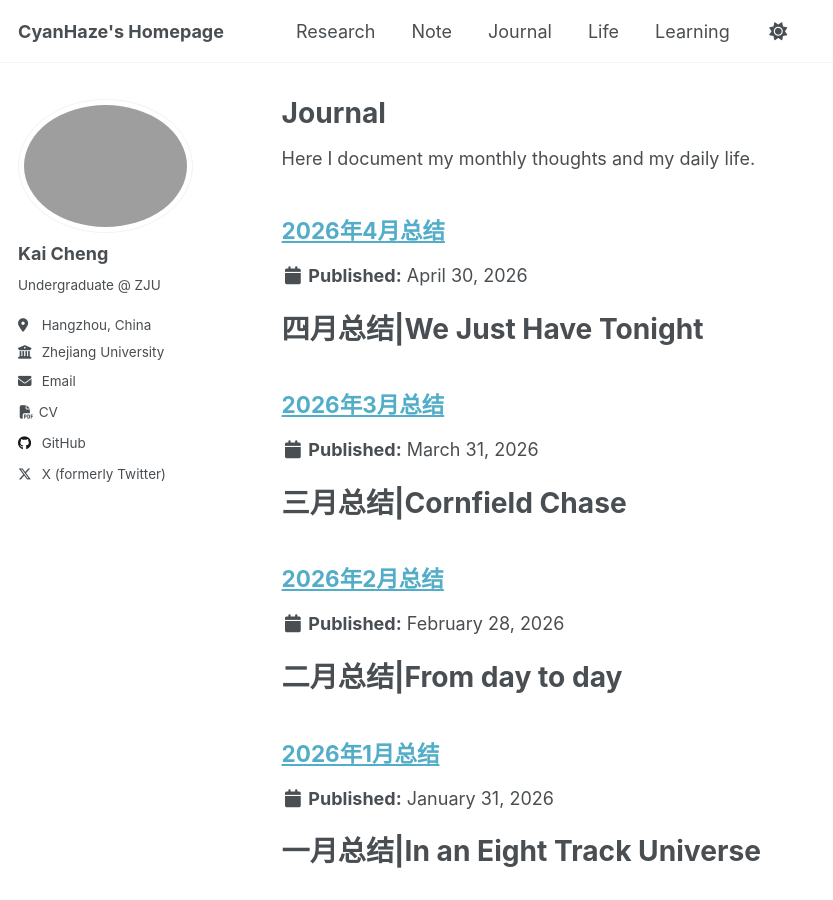
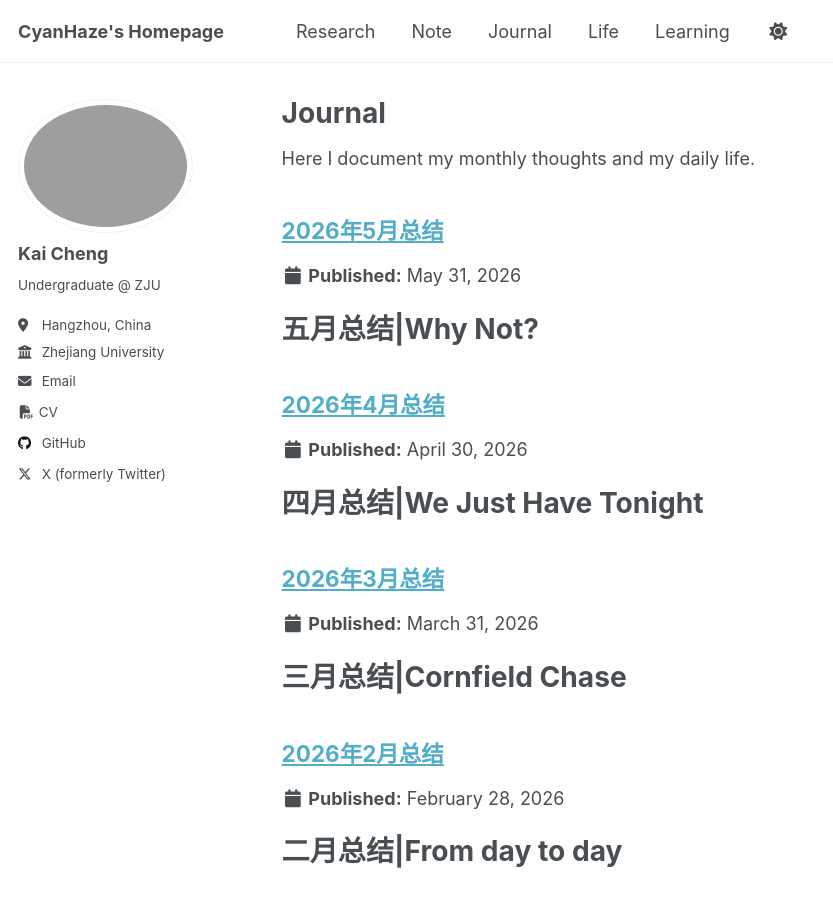
Before and after one commit to CyanHaze/CyanHaze.github.io, a Jekyll site: the page built from _pages/journal.md, in a window 1280 px wide and 900 px high. Shown: the whole window, without its empty margins (0-833 px from the left). Built offline with Jekyll 4.4.1, drawn with Linux system fonts in a browser that asks for light colours; a script that is not in the unit is left out.

Commit message:
Update the Journal

```diff
--- a/_journal/26.5.md
+++ b/_journal/26.5.md
@@ -1,3 +1,11 @@
+---
+title: "2026年5月总结"
+layout: single
+author_profile: true
+collection: journal
+date: 2026-05-31
+permalink: /journal/2026-05-summary
+---
 # 五月总结|Why Not?
 
 ## Life
```
